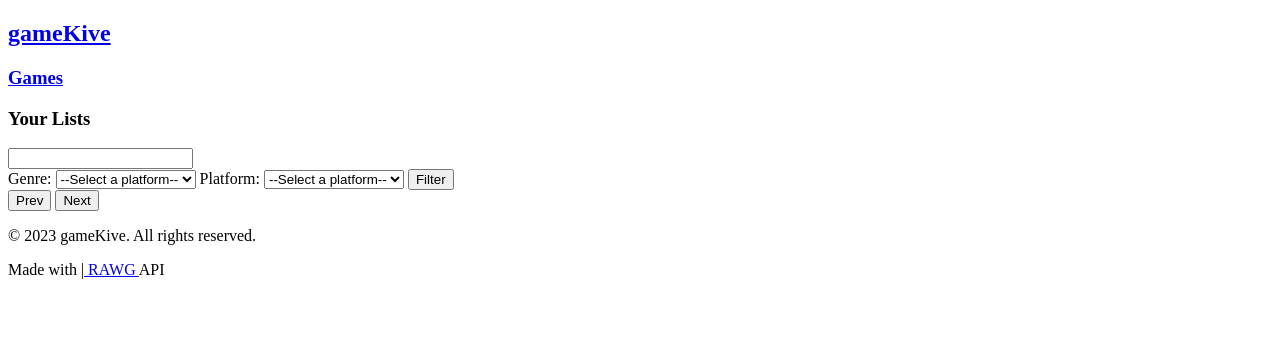
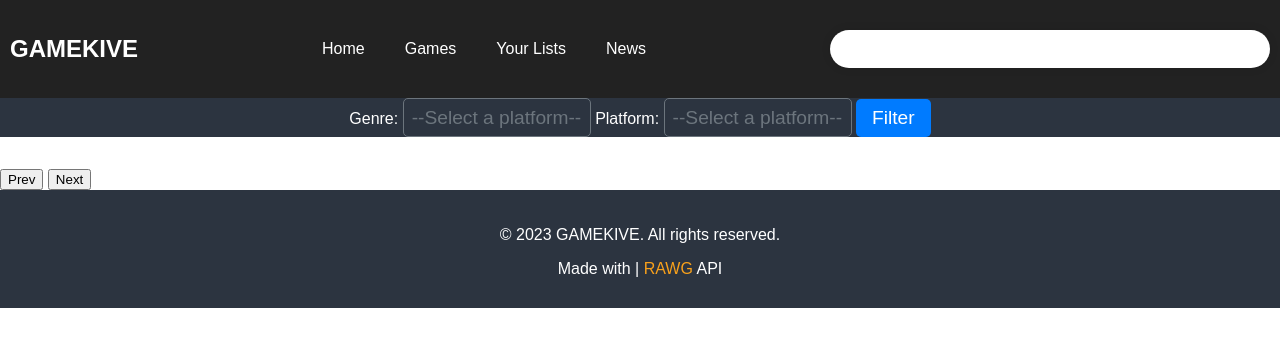
Before and after one commit to Fall-2/GAMEKIVE, a plain HTML site: page games.html in a window 1280 px wide. Drawn offline with Linux system fonts and the light colour scheme; no server answers.

Commit message:
commiting merge

```diff
--- a/games.css
+++ b/games.css
@@ -0,0 +1,163 @@
+body {
+    margin: 0;
+    padding: 0;
+    font-family: Arial, sans-serif;
+    background-color: #;
+  }
+  /* Logo styles */
+  .logo {
+
+    font-size: 24px;
+    font-weight: bold;
+}
+  /* Navigation bar styles */
+  nav {
+    background-color: #222;
+    color: #fff;
+    display: flex;
+    justify-content: space-between;
+    align-items: center;
+    padding: 10px;
+  }
+  nav ul {
+    margin: 0;
+    padding: 0;
+    list-style: none;
+    display: flex;
+  }
+  nav ul li {
+    margin-right: 20px;
+  }
+  nav ul li:last-child {
+    margin-right: 0;
+  }
+  nav ul li a {
+    color: #fff;
+    text-decoration: none;
+    font-size: 16px;
+    padding: 5px 10px;
+  }
+  nav ul li a:hover {
+    background-color: #333;
+  }
+
+
+  nav .navbar-brand {
+    font-size: 24px;
+    font-weight: bold;
+    text-transform: uppercase;
+    letter-spacing: 2px;
+  }
+  nav .nav-link {
+    font-size: 16px;
+    font-weight: bold;
+    text-transform: uppercase;
+    letter-spacing: 1px;
+    color: #fff;
+  }
+  nav .nav-link:hover {
+    color: #ffc107;
+  }
+  /* Search form styles */
+  .search-form {
+    margin: 20px 0;
+    display: flex;
+    justify-content: center;
+    align-items: center;
+  }
+  .search-form input[type="text"] {
+    border-radius: 20px;
+    padding: 10px 20px;
+    border: none;
+    box-shadow: 0px 0px 10px rgba(0, 0, 0, 0.1);
+    width: 400px;
+    font-size: 16px;
+    outline: none;
+  }
+  .search-form button[type="submit"] {
+    border-radius: 20px;
+    padding: 10px 20px;
+    border: none;
+    background-color: #ffc107;
+    color: #333;
+    font-size: 16px;
+    margin-left: 10px;
+    cursor: pointer;
+  }
+  .search-form button[type="submit"]:hover {
+    background-color: #333;
+    color: #ffc107;
+  }
+
+  footer {
+    background-color: #2c3440;
+    color: white;
+    padding: 20px;
+    text-align: center;
+  }
+
+  footer p {
+    margin-bottom: 10px;
+  }
+
+  footer a {
+    color: #f9a11b;
+    text-decoration: none;
+  }
+
+  footer a:hover {
+    text-decoration: underline;
+  }
+
+  h1{
+    text-align: center;
+  }
+
+  h2{
+    text-align: center;
+  }
+  .filter-section {
+    display: flex;
+    justify-content: center;
+    align-items: center;
+    margin-bottom: 2rem;
+  }
+
+  .filter-field {
+    margin: 0 1.5rem;
+  }
+
+  .filter-term {
+    background-color: transparent;
+    border: 1px solid #6c757d;
+    color: #6c757d;
+    padding: 0.5rem;
+    font-size: 1.2rem;
+    border-radius: 5px;
+    min-width: 10rem;
+    appearance: none;
+    -webkit-appearance: none;
+    -moz-appearance: none;
+    cursor: pointer;
+  }
+
+  .filter-term:focus {
+    outline: none;
+    border-color: #007bff;
+    box-shadow: 0 0 0 0.2rem rgba(0, 123, 255, 0.25);
+  }
+
+  input[type="submit"] {
+    background-color: #007bff;
+    border: none;
+    color: #fff;
+    padding: 0.5rem 1rem;
+    font-size: 1.2rem;
+    border-radius: 5px;
+    cursor: pointer;
+    transition: background-color 0.2s ease-in-out;
+  }
+.filter-section{
+    background-color: #2c3440;
+    color:white;
+}
--- a/games.html
+++ b/games.html
@@ -5,23 +5,25 @@
     <meta charset="UTF-8">
     <meta http-equiv="X-UA-Compatible" content="IE=edge">
     <meta name="viewport" content="width=device-width, initial-scale=1.0">
-    <title>Document</title>
+    <link rel="stylesheet" href="games.css">
+    <title>Games</title>
 </head>
 
 <body>
-    <section class="navbar">
-        <div>
-            <h1 class="brand"><a href="landing.html">gameKive</a></h1>
-            <div>
                 <nav>
-                    <h3 class="link" id="games-link"><a href="games.html">Games</a></h3>
-                    <h3 class="link" id="lists-link">Your Lists <a></a></h3>
-                </nav>
-            </div>
-            <form action="" class="search-form">
-                <input class='search-input' type="text">
-            </form>
-        </div>
+                    <div class="logo">GAMEKIVE</div>
+                    <ul >
+                      <li><a href="landing.html">Home</a></li>
+                      <li><a href="games.html">Games</a></li>
+                      <li><a href="#">Your Lists</a></li>
+                      <li><a href="#">News</a></li>
+
+                    </ul>
+                    <form action="" class="search-form">
+                      <input class='search-input' type="text">
+                  </form>
+                  </nav>
+
     </section>
     <section class="filter-section">
         <form class="game-filter-form">
@@ -70,7 +72,7 @@
         <button id="next" class="button" url="">Next</button>
     </div>
     <footer>
-        <p>© 2023 gameKive. All rights reserved.</p>
+        <p>© 2023 GAMEKIVE. All rights reserved.</p>
         <p>Made with |<a href="https://rawg.io/"> RAWG </a>API</p>
     </footer>
 </body>
--- a/landing.css
+++ b/landing.css
@@ -0,0 +1,168 @@
+body {
+    margin: 0;
+    padding: 0;
+    font-family: Arial, sans-serif;
+    background-color: #;
+  }
+  /* Logo styles */
+  .logo {
+
+    font-size: 24px;
+    font-weight: bold;
+}
+  /* Navigation bar styles */
+  nav {
+    background-color: #222;
+    color: #fff;
+    display: flex;
+    justify-content: space-between;
+    align-items: center;
+    padding: 10px;
+  }
+  nav ul {
+    margin: 0;
+    padding: 0;
+    list-style: none;
+    display: flex;
+  }
+  nav ul li {
+    margin-right: 20px;
+  }
+  nav ul li:last-child {
+    margin-right: 0;
+  }
+  nav ul li a {
+    color: #fff;
+    text-decoration: none;
+    font-size: 16px;
+    padding: 5px 10px;
+  }
+  nav ul li a:hover {
+    background-color: #333;
+  }
+
+
+  nav .navbar-brand {
+    font-size: 24px;
+    font-weight: bold;
+    text-transform: uppercase;
+    letter-spacing: 2px;
+  }
+  nav .nav-link {
+    font-size: 16px;
+    font-weight: bold;
+    text-transform: uppercase;
+    letter-spacing: 1px;
+    color: #fff;
+  }
+  nav .nav-link:hover {
+    color: #ffc107;
+  }
+  /* Search form styles */
+  .search-form {
+    margin: 20px 0;
+    display: flex;
+    justify-content: center;
+    align-items: center;
+  }
+  .search-form input[type="text"] {
+    border-radius: 20px;
+    padding: 10px 20px;
+    border: none;
+    box-shadow: 0px 0px 10px rgba(0, 0, 0, 0.1);
+    width: 400px;
+    font-size: 16px;
+    outline: none;
+  }
+  .search-form button[type="submit"] {
+    border-radius: 20px;
+    padding: 10px 20px;
+    border: none;
+    background-color: #ffc107;
+    color: #333;
+    font-size: 16px;
+    margin-left: 10px;
+    cursor: pointer;
+  }
+  .search-form button[type="submit"]:hover {
+    background-color: #333;
+    color: #ffc107;
+  }
+  /* Main section styles */
+  /* #main-section {
+    margin: 50px 0;
+  }
+  #main-section h1 {
+    font-size: 32px;
+    font-weight: bold;
+    text-align: center;
+    margin-bottom: 20px;
+  }
+  #main-section h4 {
+    font-size: 16px;
+    text-align: center;
+    margin-bottom: 50px;
+    color: #666;
+  } */
+  /* Game list styles */
+  .game-list {
+    display: flex;
+    justify-content: center;
+    flex-wrap: wrap;
+  }
+  .game-container {
+    width: 200px;
+    height: 300px;
+    margin: 20px;
+    position: relative;
+    box-shadow: 0px 0px 10px rgba(0, 0, 0, 0.2);
+    overflow: hidden;
+    cursor: pointer;
+  }
+
+  footer {
+    background-color: #2c3440;
+    color: white;
+    padding: 20px;
+    text-align: center;
+  }
+
+  footer p {
+    margin-bottom: 10px;
+  }
+
+  footer a {
+    color: #f9a11b;
+    text-decoration: none;
+  }
+
+  footer a:hover {
+    text-decoration: underline;
+  }
+
+  h1{
+    text-align: center;
+  }
+
+  h2{
+    text-align: center;
+  }
+
+  /* backdrop */
+
+  .photo-backdrop {
+    position: relative;
+    width: 100%;
+    height: 20%;
+    opacity: 0.6;
+  }
+
+  .photo-backdrop::before {
+    content: "";
+    position: absolute;
+    top: 0;
+    left: 0;
+    width: 100%;
+    height: 100%;
+ background-color: #222;
+  }
```
Also changed, not shown: landing.html (+21 -21 lines), landing.js (+1 -9 lines).
